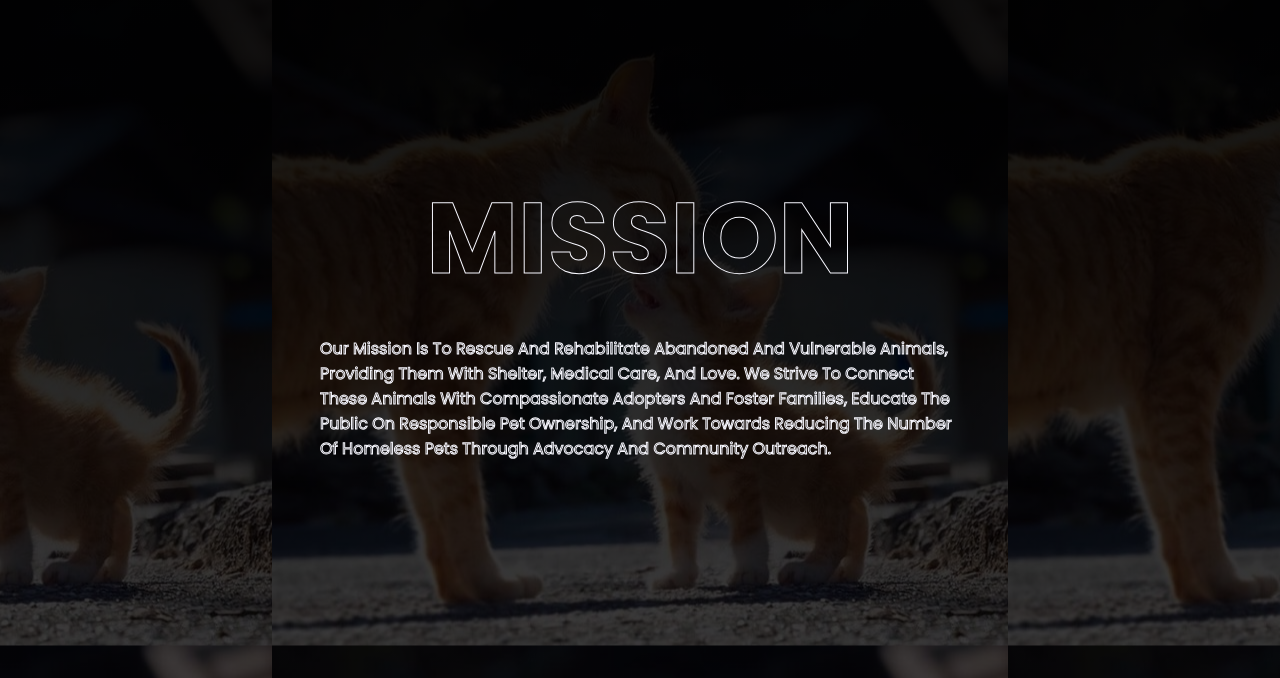
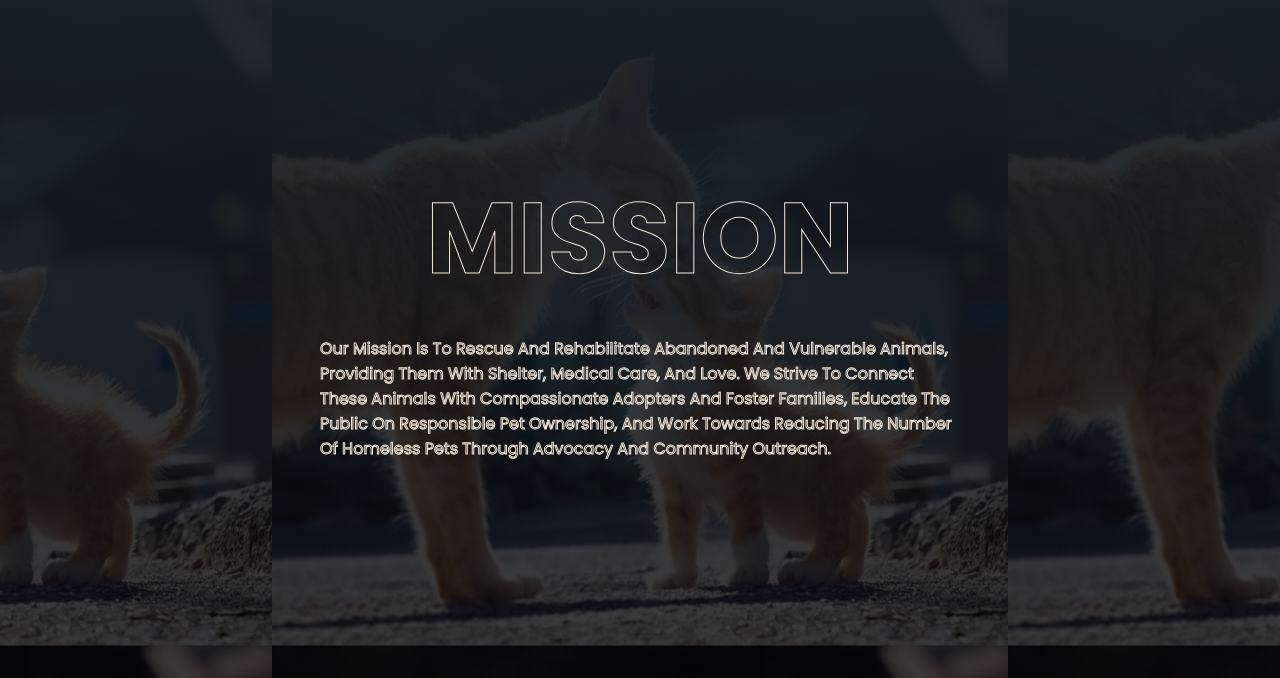
Before and after one commit to sushant785/MINIPROJECT_PET, a website: page AboutUs/AboutUs.html in a window 1280 px wide. Shown: the part 122-800 px from the top of the page. Drawn offline with Linux system fonts and the light colour scheme.

Commit message:
aboutus back colour

```diff
--- a/AboutUs/stylesheet.css
+++ b/AboutUs/stylesheet.css
@@ -15,7 +15,7 @@
 }
 
 .box:nth-child(1){
-    background-image: -webkit-linear-gradient(rgba(0,0,0,0.978),rgba(0,0,0,0.758)),url(motherCat.jpeg.jpg);
+    background-image: -webkit-linear-gradient(#1a252c,rgba(0,0,0,0.758)),url(motherCat.jpeg.jpg);
     position: relative;
 }
 
@@ -24,7 +24,7 @@
 }
 
 .box:nth-child(3){
-    background-image:-webkit-linear-gradient(rgba(0,0,0,0.978),rgba(0,0,0,0.758)), url(catButterfly.jpeg.jpg);
+    background-image:-webkit-linear-gradient(#1a252c,rgba(0,0,0,0.758)), url(catButterfly.jpeg.jpg);
     position: relative;
 }
 
@@ -33,16 +33,16 @@
 }
 
 .box:nth-child(5){
-    background-image:-webkit-linear-gradient(rgba(0,0,0,0.978),rgba(0,0,0,0.758)), url(values.jpeg.jpg);
+    background-image:-webkit-linear-gradient(#1a252c,rgba(0,0,0,0.758)), url(values.jpeg.jpg);
     position: relative;
 }
 
 
 h1{
-    color: ghostwhite;
+    color: rgb(41, 30, 18);
     font-size: 100px;
     text-transform: capitalize;
-    -webkit-text-stroke: 1px ghostwhite;
+    -webkit-text-stroke: 1px rgb(244, 231, 216);
     color: transparent;
     position: absolute;
     top: 45%;
@@ -52,10 +52,10 @@ h1{
 }
 
 p{
-    color: ghostwhite;
+    color: rgb(244, 231, 216);
     font-size: 16px;
     text-transform: capitalize;
-    -webkit-text-stroke: 1px ghostwhite;
+    -webkit-text-stroke: 1px rgb(244, 231, 216);
     color: transparent;
     position: absolute;
     top: 65%;
```
